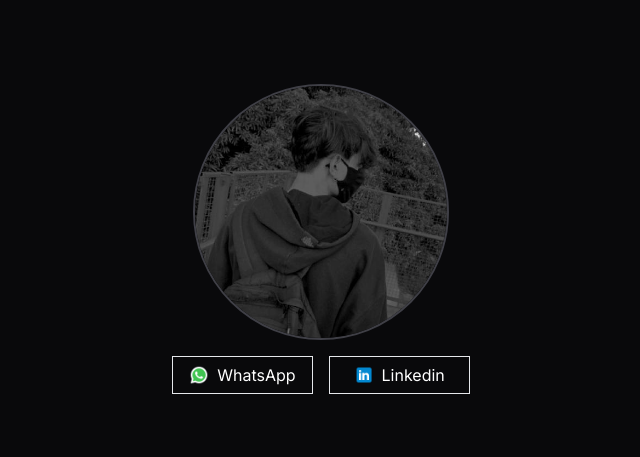
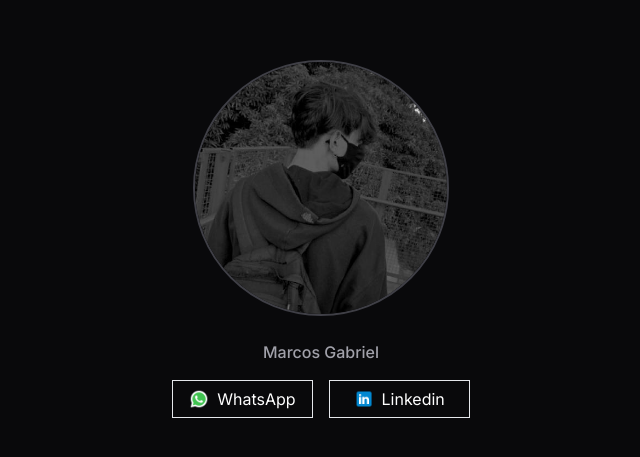
Before and after one commit to Marcosskai/Marcosskai.github.io, a React (Vite) app: page / in a window 1280 px wide. Shown: the part 161-618 px from the top of the page, without its empty margins (319-959 px from the left). Built offline with nearby package versions, Linux system fonts and the light colour scheme; a web font is replaced by a local one.

Commit message:
nickCenter

```diff
--- a/src/app.tsx
+++ b/src/app.tsx
@@ -15,6 +15,7 @@ export function App() {
           alt="Me Icon"
           className="w-64 h-64 rounded-full border-2 border-zinc-700"
         />
+        <h1 className="flex items-center justify-center mt-6 font-medium text-zinc-400">Marcos Gabriel</h1>
       </div>
 
       <div className="flex justify-center items-center gap-4">
@@ -33,5 +34,4 @@ export function App() {
       </div>
     </main>
   );
-
 }
```
Lines whose indentation alone changed are shown as unchanged.
